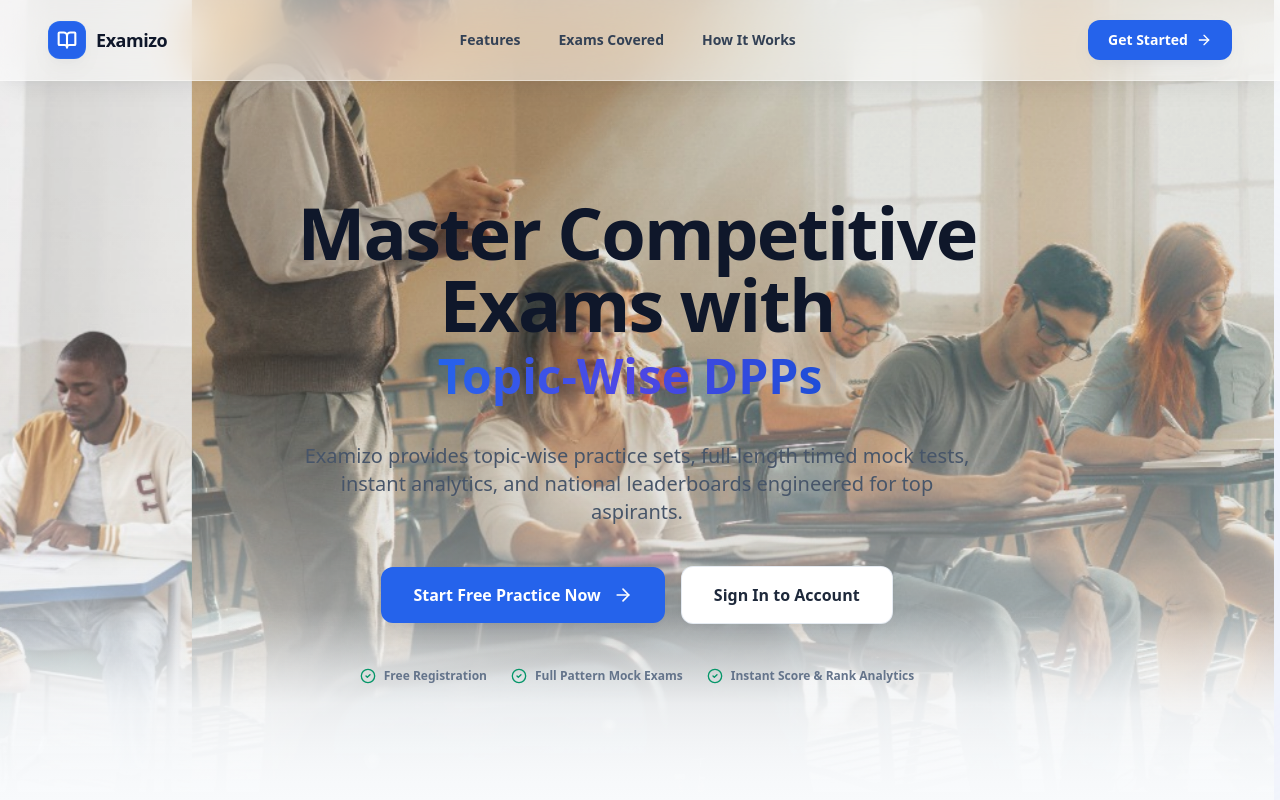
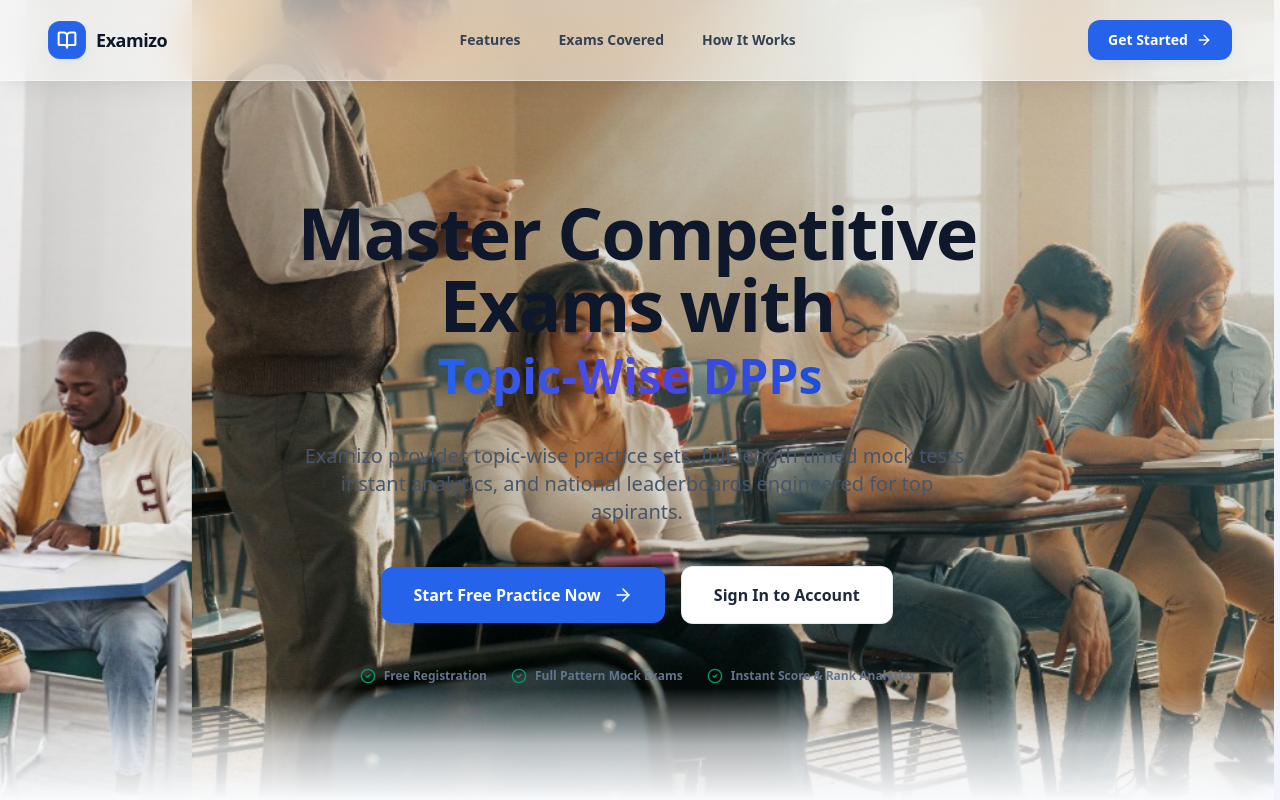
Before and after one commit to VeilSide2004/ExamMaster, a Next.js app: page / in a window 1280 px wide. Shown: the top 800 px of the page. Built offline with nearby package versions, Linux system fonts and the light colour scheme; no server answers; the database is empty.

Commit message:
Make background image 100% visible and position fade strictly at bottom edge of screen

```diff
--- a/src/app/page.tsx
+++ b/src/app/page.tsx
@@ -190,11 +190,11 @@ export default function LandingPage() {
             ))}
           </div>
 
-          {/* Minimal Translucent Tint Overlay for Crisp Text Legibility without washing out photos */}
-          <div className="absolute inset-0 bg-gradient-to-b from-white/10 via-white/15 to-[#F8FAFC]/90 dark:from-slate-950/20 dark:via-slate-950/40 dark:to-slate-950" />
+          {/* Subtle Light Tint Overlay for Crisp Text Contrast without washing out photos */}
+          <div className="absolute inset-0 bg-gradient-to-b from-white/10 via-transparent to-transparent dark:from-slate-950/30 dark:via-transparent dark:to-transparent" />
 
-          {/* Bottom Gradient Fade Mask into Main Page Background Color (#F8FAFC) */}
-          <div className="absolute bottom-0 inset-x-0 h-48 bg-gradient-to-t from-[#F8FAFC] dark:from-slate-950 via-[#F8FAFC]/80 to-transparent" />
+          {/* Fade Strictly at the Very Bottom End of the Screen Fold into Main Page Background Color (#F8FAFC) */}
+          <div className="absolute bottom-0 inset-x-0 h-28 bg-gradient-to-t from-[#F8FAFC] dark:from-slate-950 via-[#F8FAFC]/70 to-transparent" />
         </div>
 
         {/* 2. HERO SECTION CONTENT (Occupies 100% of First Viewport Screen Height) */}
```
